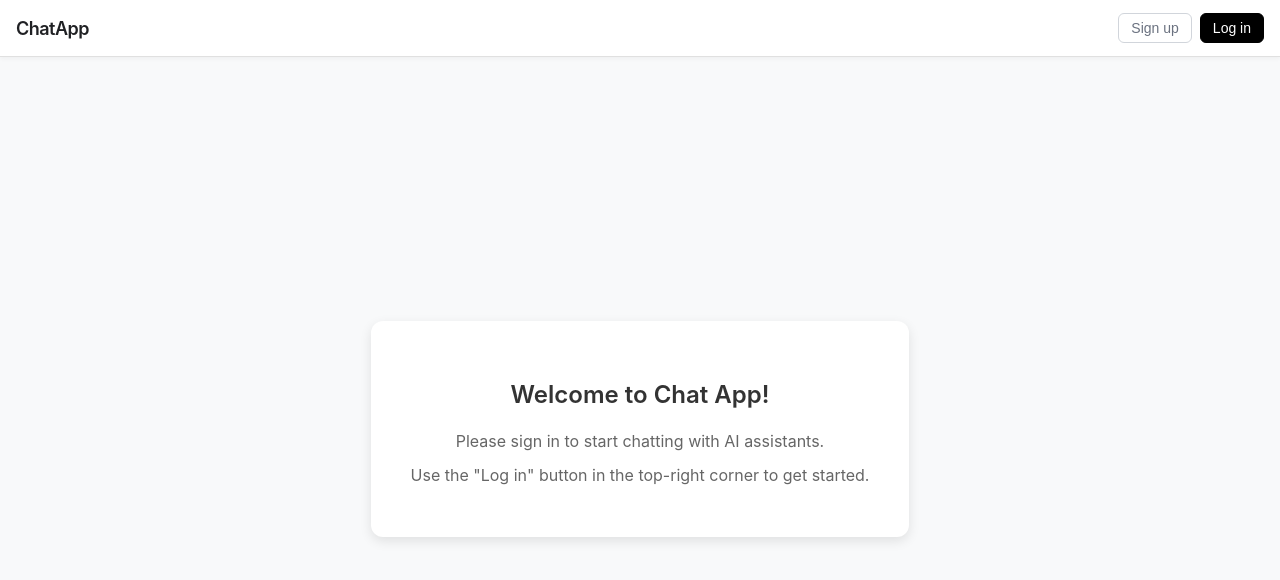
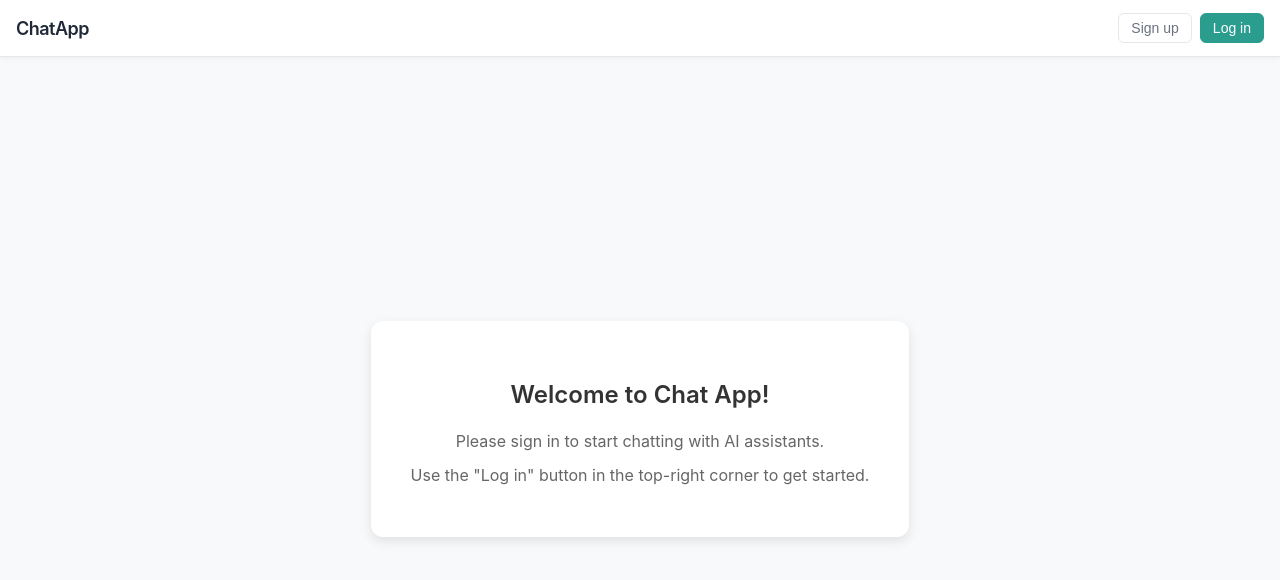
Before and after one commit to richarddavis/gemini-live-interface-and-playback-prototype, a React (Create React App) app in the folder frontend/: page / in a window 1280 px wide. Shown: the top 580 px of the page. Built offline with nearby package versions, Linux system fonts and the light colour scheme; no server answers.

Commit message:
feat: unify app color scheme

```diff
--- a/frontend/src/components/AppHeader.css
+++ b/frontend/src/components/AppHeader.css
@@ -4,8 +4,8 @@
   left: 0;
   right: 0;
   height: 56px; /* Use consistent mobile height for all screen sizes */
-  background: #ffffff;
-  border-bottom: 1px solid #e0e0e0;
+  background: var(--color-light);
+  border-bottom: 1px solid var(--color-border);
   z-index: 1100;
   display: flex;
   align-items: center;
@@ -43,7 +43,7 @@
   padding: 8px;
   cursor: pointer;
   border-radius: 8px;
-  color: #5f6368;
+  color: var(--color-muted);
   transition: all 0.2s ease;
   min-width: 44px;
   min-height: 44px;
@@ -52,17 +52,17 @@
 }
 
 .mobile-menu-button:hover {
-  background-color: #f1f3f4;
-  color: #202124;
+  background-color: var(--color-sidebar-hover);
+  color: var(--color-text);
 }
 
 .mobile-menu-button:active {
-  background-color: #e8eaed;
+  background-color: var(--color-sidebar-highlight);
 }
 
 .mobile-menu-button.sidebar-open {
-  background-color: #e8f0fe;
-  color: #1a73e8;
+  background-color: var(--color-sidebar-highlight);
+  color: var(--color-primary);
 }
 
 /* App title */
@@ -75,7 +75,7 @@
 .app-name {
   font-size: 18px; /* Use mobile font size for all screen sizes */
   font-weight: 600;
-  color: #202124;
+  color: var(--color-text);
   letter-spacing: -0.5px;
 }
 
@@ -84,7 +84,7 @@
   width: 32px;
   height: 32px;
   border-radius: 50%;
-  background: #f1f3f4;
+  background: var(--color-sidebar-hover);
   /* This will be hidden for now but provides space for future user menu */
   opacity: 0;
 }
--- a/frontend/src/components/AuthWidget.css
+++ b/frontend/src/components/AuthWidget.css
@@ -18,8 +18,8 @@
 .loading-spinner {
   width: 16px;
   height: 16px;
-  border: 2px solid #e5e7eb;
-  border-top: 2px solid #3b82f6;
+  border: 2px solid var(--color-border);
+  border-top: 2px solid var(--color-primary);
   border-radius: 50%;
   animation: spin 1s linear infinite;
 }
@@ -49,24 +49,25 @@
 }
 
 .signup-button {
-  color: #6b7280;
-  border-color: #d1d5db;
+  color: var(--color-muted);
+  border-color: var(--color-border);
 }
 
 .signup-button:hover {
-  background-color: #f9fafb;
-  border-color: #9ca3af;
+  background-color: var(--color-light);
+  border-color: var(--color-muted);
 }
 
 .login-button {
-  background-color: #000;
-  color: #fff;
-  border-color: #000;
+  background-color: var(--color-primary);
+  color: var(--color-light);
+  border-color: var(--color-primary);
 }
 
 .login-button:hover {
-  background-color: #1f2937;
-  border-color: #1f2937;
+  background-color: var(--color-primary);
+  opacity: 0.9;
+  border-color: var(--color-primary);
 }
 
 /* User Avatar (Logged In) */
@@ -74,7 +75,7 @@
   width: 32px;
   height: 32px;
   border-radius: 50%;
-  background-color: #3b82f6;
+  background-color: var(--color-primary);
   border: none;
   cursor: pointer;
   display: flex;
@@ -85,7 +86,7 @@
 }
 
 .user-avatar:hover {
-  background-color: #2563eb;
+  background-color: var(--color-secondary-hover);
   transform: scale(1.05);
 }
 
@@ -102,8 +103,8 @@
   top: 100%;
   right: 0;
   margin-top: 8px;
-  background: white;
-  border: 1px solid #e5e7eb;
+  background: var(--color-light);
+  border: 1px solid var(--color-border);
   border-radius: 8px;
   box-shadow: 0 10px 25px rgba(0, 0, 0, 0.1);
   min-width: 220px;
@@ -114,25 +115,25 @@
 /* User Info Section */
 .user-info {
   padding: 12px 16px;
-  border-bottom: 1px solid #f3f4f6;
+  border-bottom: 1px solid var(--color-border);
 }
 
 .user-name {
   font-size: 14px;
   font-weight: 600;
-  color: #111827;
+  color: var(--color-text);
   margin-bottom: 2px;
 }
 
 .user-email {
   font-size: 12px;
-  color: #6b7280;
+  color: var(--color-muted);
 }
 
 /* Dropdown Divider */
 .dropdown-divider {
   height: 1px;
-  background-color: #f3f4f6;
+  background-color: var(--color-border);
 }
 
 /* Dropdown Items */
@@ -147,12 +148,12 @@
   align-items: center;
   gap: 8px;
   font-size: 14px;
-  color: #374151;
+  color: var(--color-text);
   transition: background-color 0.2s ease;
 }
 
 .dropdown-item:hover {
-  background-color: #f9fafb;
+  background-color: var(--color-sidebar-hover);
 }
 
 .logout-button {
@@ -166,57 +167,58 @@
 /* Dark mode support */
 @media (prefers-color-scheme: dark) {
   .auth-button {
-    color: #d1d5db;
+    color: var(--color-muted);
   }
 
   .signup-button {
-    color: #9ca3af;
-    border-color: #4b5563;
+    color: var(--color-muted);
+    border-color: var(--color-border);
   }
 
   .signup-button:hover {
-    background-color: #1f2937;
-    border-color: #6b7280;
+    background-color: var(--color-bg);
+    border-color: var(--color-muted);
   }
 
   .login-button {
-    background-color: #fff;
-    color: #000;
-    border-color: #fff;
+    background-color: var(--color-primary);
+    color: var(--color-light);
+    border-color: var(--color-primary);
   }
 
   .login-button:hover {
-    background-color: #f3f4f6;
-    border-color: #f3f4f6;
+    background-color: var(--color-primary);
+    opacity: 0.9;
+    border-color: var(--color-primary);
   }
 
   .user-dropdown {
-    background: #1f2937;
-    border-color: #374151;
+    background: var(--color-bg);
+    border-color: var(--color-border);
   }
 
   .user-info {
-    border-bottom-color: #374151;
+    border-bottom-color: var(--color-border);
   }
 
   .user-name {
-    color: #f9fafb;
+    color: var(--color-text);
   }
 
   .user-email {
-    color: #9ca3af;
+    color: var(--color-muted);
   }
 
   .dropdown-divider {
-    background-color: #374151;
+    background-color: var(--color-border);
   }
 
   .dropdown-item {
-    color: #d1d5db;
+    color: var(--color-text);
   }
 
   .dropdown-item:hover {
-    background-color: #374151;
+    background-color: var(--color-sidebar-hover);
   }
 
   .logout-button {
--- a/frontend/src/components/GeminiLiveDirect.css
+++ b/frontend/src/components/GeminiLiveDirect.css
@@ -34,7 +34,7 @@
   align-items: center;
   margin-bottom: 20px;
   padding-bottom: 15px;
-  border-bottom: 2px solid #e0e0e0;
+  border-bottom: 2px solid var(--color-border);
   flex-shrink: 0; /* Don't shrink header */
 }
 
@@ -192,8 +192,8 @@
 }
 
 .status.disconnected {
-  background: #f5f5f5;
-  color: #666;
+  background: var(--color-light);
+  color: var(--color-muted);
 }
 
 /* Video Preview */
@@ -252,18 +252,18 @@
 .text-input {
   flex: 1;
   padding: 12px 18px;
-  border: 2px solid #e5e5e7;
+  border: 2px solid var(--color-border);
   border-radius: 24px;
   font-size: 15px;
   outline: none;
   transition: all 0.2s ease;
-  background: #f8f9fa;
+  background: var(--color-light);
   height: 44px;
   min-width: 0;
 }
 
 .text-input:focus {
-  border-color: #007aff;
+  border-color: var(--color-primary);
   background: white;
   box-shadow: 0 0 0 3px rgba(0, 122, 255, 0.1);
 }
@@ -273,7 +273,7 @@
   height: 44px;
   border: none;
   border-radius: 50%;
-  background: #007aff;
+  background: var(--color-primary);
   color: white;
   font-size: 18px;
   font-weight: bold;
@@ -286,12 +286,12 @@
 }
 
 .send-btn:hover:not(:disabled) {
-  background: #0056cc;
+  background: var(--color-secondary-hover);
   transform: scale(1.05);
 }
 
 .send-btn:disabled {
-  background: #c7c7cc;
+  background: var(--color-border);
   cursor: not-allowed;
   transform: none;
 }
@@ -310,7 +310,7 @@
   height: 60px;
   border: none;
   border-radius: 50%;
-  background: #f2f2f7;
+  background: var(--color-light);
   font-size: 24px;
   cursor: pointer;
   transition: all 0.2s ease;
@@ -321,7 +321,7 @@
 }
 
 .control-btn:hover:not(:disabled) {
-  background: #e5e5ea;
+  background: var(--color-sidebar-hover);
   transform: scale(1.05);
 }
 
@@ -332,32 +332,32 @@
 }
 
 .control-btn.active {
-  background: #007aff;
+  background: var(--color-primary);
   color: white;
-  border-color: #0056cc;
+  border-color: var(--color-secondary-hover);
 }
 
 .control-btn.active:hover {
-  background: #0056cc;
+  background: var(--color-secondary-hover);
 }
 
 /* Specific button styles */
 .connect-btn {
-  background: #34c759;
+  background: var(--color-primary);
   color: white;
 }
 
 .connect-btn:hover {
-  background: #28a745;
+  background: var(--color-secondary-hover);
 }
 
 .disconnect-btn {
-  background: #ff3b30;
+  background: var(--color-secondary);
   color: white;
 }
 
 .disconnect-btn:hover {
-  background: #d70015;
+  background: var(--color-secondary-hover);
 }
 
 /* Voice Selector Container */
@@ -366,12 +366,12 @@
 }
 
 .voice-btn {
-  background: #ff9500;
+  background: var(--color-secondary);
   color: white;
 }
 
 .voice-btn:hover {
-  background: #e6850e;
+  background: var(--color-secondary-hover);
 }
 
 .voice-menu {
@@ -382,7 +382,7 @@
   border-radius: 12px;
   padding: 16px;
   box-shadow: 0 4px 20px rgba(0, 0, 0, 0.15);
-  border: 1px solid #e5e5e7;
+  border: 1px solid var(--color-border);
   min-width: 200px;
   z-index: 1000;
   opacity: 0;
@@ -409,14 +409,14 @@
   display: block;
   font-size: 14px;
   font-weight: 600;
-  color: #333;
+  color: var(--color-text);
   margin-bottom: 6px;
 }
 
 .voice-option-group select {
   width: 100%;
   padding: 8px 12px;
-  border: 1px solid #e5e5e7;
+  border: 1px solid var(--color-border);
   border-radius: 8px;
   font-size: 14px;
   background: white;
@@ -425,7 +425,7 @@
 }
 
 .voice-option-group select:focus {
-  border-color: #007aff;
+  border-color: var(--color-primary);
 }
 
 /* Mobile Responsive */
@@ -498,17 +498,17 @@
 }
 
 .messages::-webkit-scrollbar-track {
-  background: #f1f1f1;
+  background: var(--color-light);
   border-radius: 3px;
 }
 
 .messages::-webkit-scrollbar-thumb {
-  background: #c1c1c1;
+  background: var(--color-border);
   border-radius: 3px;
 }
 
 .messages::-webkit-scrollbar-thumb:hover {
-  background: #a1a1a1;
+  background: var(--color-muted);
 }
 
 /* Touch improvements for mobile */
--- a/frontend/src/styles/design-tokens.css
+++ b/frontend/src/styles/design-tokens.css
@@ -1,15 +1,16 @@
 :root {
-  --color-bg: #f4f4f4;
-  --color-text: #333;
-  --color-muted: #666;
-  --color-primary: #1a73e8;
-  --color-secondary: #5e1f60;
-  --color-secondary-hover: #732c75;
-  --color-light: #f8f9fa;
-  --color-border: #e5e5e7;
-  --color-sidebar-bg: #2c3e50;
-  --color-sidebar-highlight: #e8f0fe;
-  --color-sidebar-hover: #f1f3f4;
+  /* Modern teal + coral color scheme */
+  --color-bg: #fafafa;
+  --color-text: #1f2937;
+  --color-muted: #6b7280;
+  --color-primary: #2a9d8f;
+  --color-secondary: #e76f51;
+  --color-secondary-hover: #d65a3c;
+  --color-light: #ffffff;
+  --color-border: #e5e7eb;
+  --color-sidebar-bg: #264653;
+  --color-sidebar-highlight: #e0f4f1;
+  --color-sidebar-hover: #f0f4f4;
 
   --radius-pill: 24px;
   --radius-md: 8px;
@@ -32,9 +33,9 @@
     --color-bg: #1f2937;
     --color-text: #f9fafb;
     --color-muted: #9ca3af;
-    --color-primary: #60a5fa;
-    --color-secondary: #b747d1;
-    --color-secondary-hover: #a230c0;
+    --color-primary: #2dd4bf;
+    --color-secondary: #fb8450;
+    --color-secondary-hover: #f97316;
     --color-light: #374151;
     --color-border: #374151;
     --color-sidebar-bg: #111827;
```
